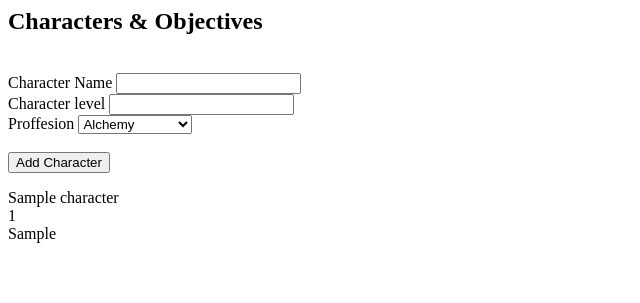
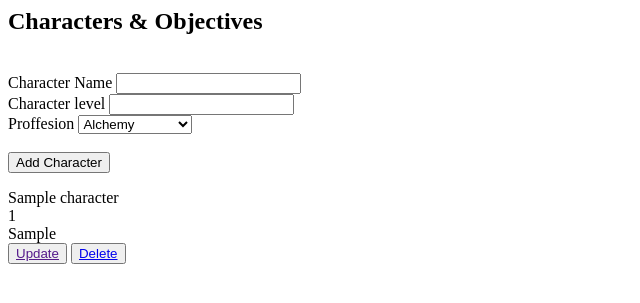
Before and after one commit to hivespaula/DevOps-Core-Fundamental-Project, a Flask app: page / in a window 1280 px wide. Shown: the top 303 px of the page, without its empty margins (0-640 px from the left). Run offline with Flask 2, Linux system fonts and the light colour scheme; tables that the repository leaves empty hold one stand-in row (values such as "Sample post").

Commit message:
Add update and delete buttons

```diff
--- a/application/templates/add_character.html
+++ b/application/templates/add_character.html
@@ -4,6 +4,8 @@
         <p> {{ character.char_name }}
             <br>{{ character.char_lvl}}
             <br>{{ character.char_proffesion}}
+            <br><button><a href="">Update</a></button>
+            <button><a href="{{ url_for('delete', character=character.id) }}">Delete</a></button>
         </p>
     {% endfor %}
 {% endblock body %}
```
